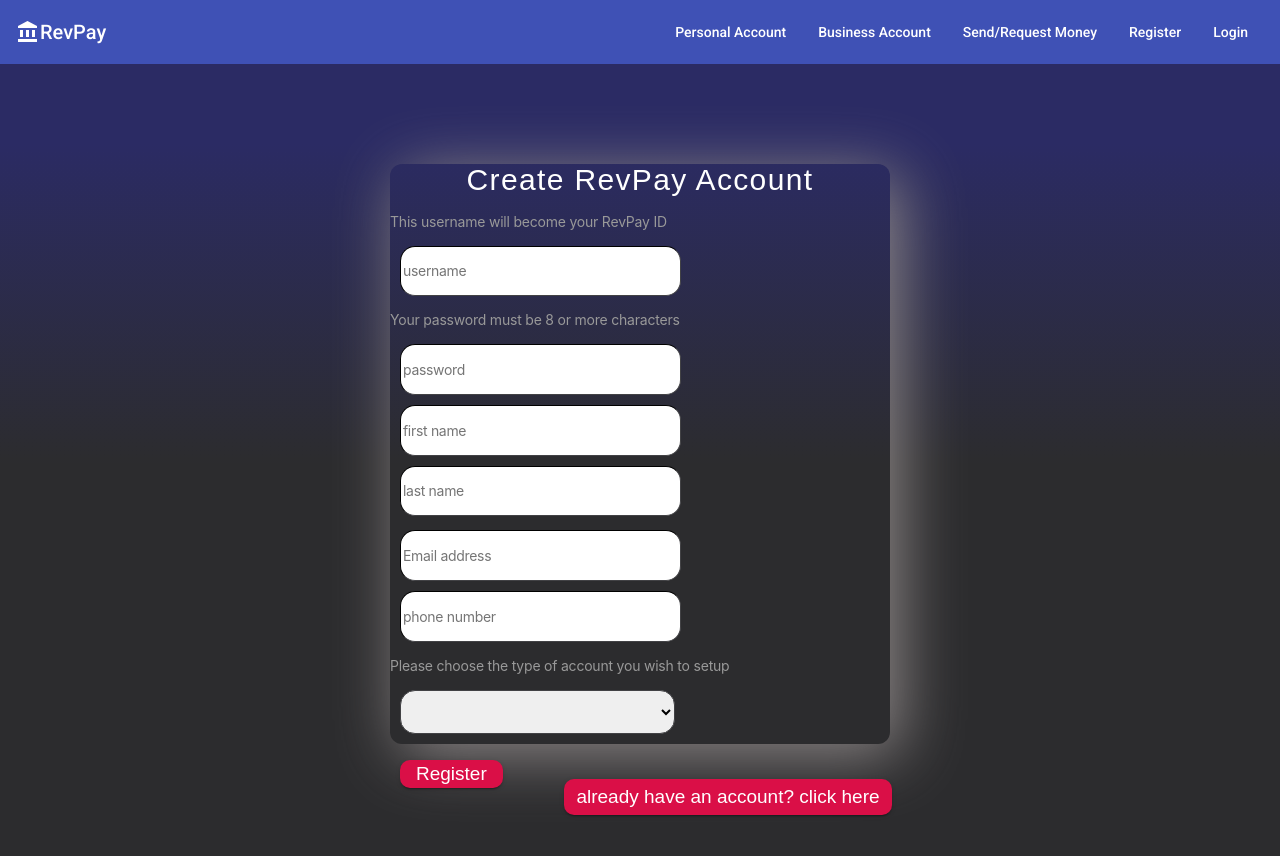
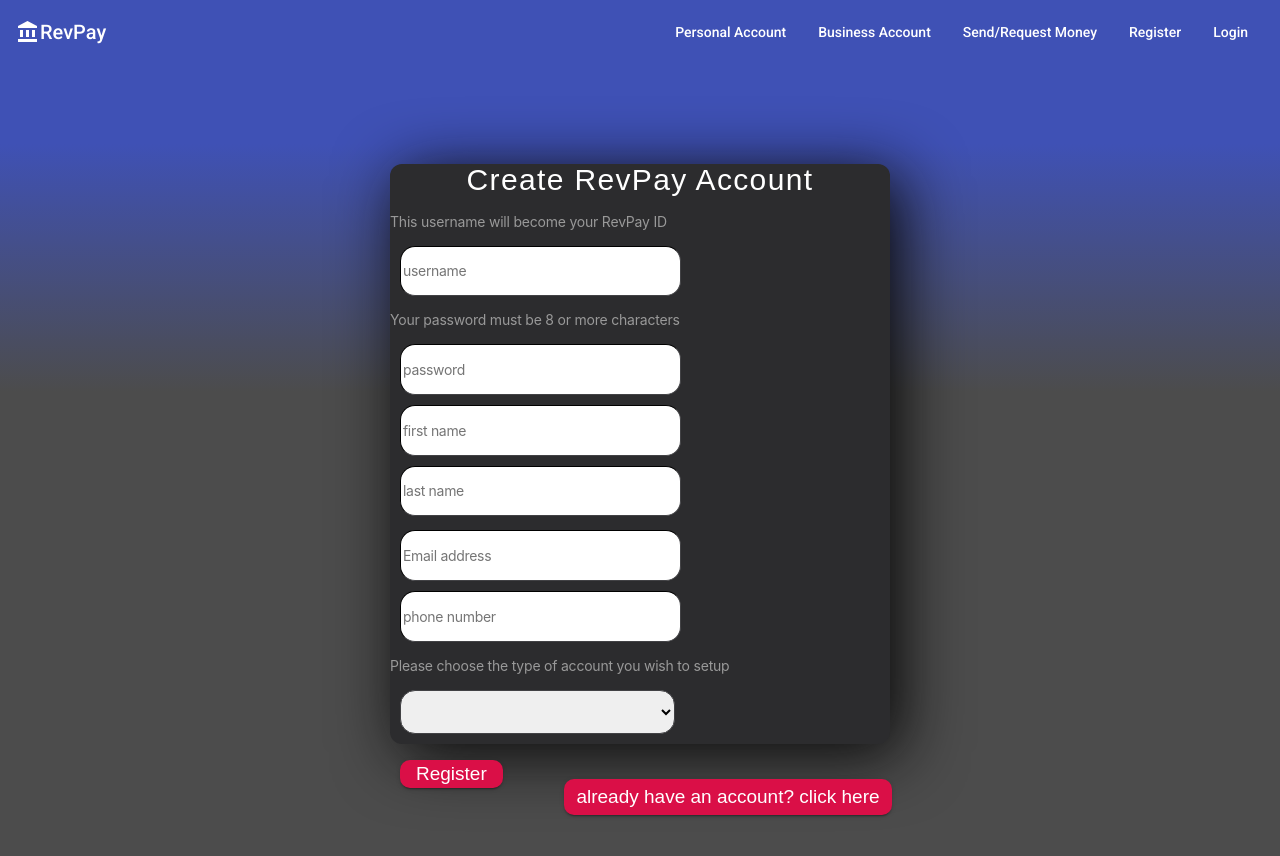
Before and after one commit to mdiazelt/RevPay-Banking-Project, an Angular app in the folder frontend/: page /login in a window 1280 px wide. Both pictures are taken after a click on the button "need an account? click here". Shown: the top 856 px of the page. Built offline with nearby package versions, Linux system fonts and the light colour scheme.

Commit message:
updated CSS

```diff
--- a/frontend/src/app/components/register-account/register-account.component.css
+++ b/frontend/src/app/components/register-account/register-account.component.css
@@ -175,8 +175,7 @@ label {
         flex-direction: column;
         align-items: center;
         min-height: 100vh;
-        background: linear-gradient(to top, #2c2c2e 50%, rgb(43, 43, 100)90%) no-repeat;
-}
+        background: linear-gradient(to top, #4c4c4c 59%, #3f51b5 90%) no-repeat;}
 
 #account-button{
     font-family: 'Reem Kufi Fun', sans-serif;
@@ -194,7 +193,8 @@ label {
 .container{
     min-width: 500px;
     min-height: 580px;
-    box-shadow: 10px 10px 65px rgb(143, 137, 137);
+    box-shadow: 10px 10px 65px rgb(8, 8, 8);
+    background-color: #2c2c2e;
     border-radius: 12px;
     margin-top: 100px;
 
```
